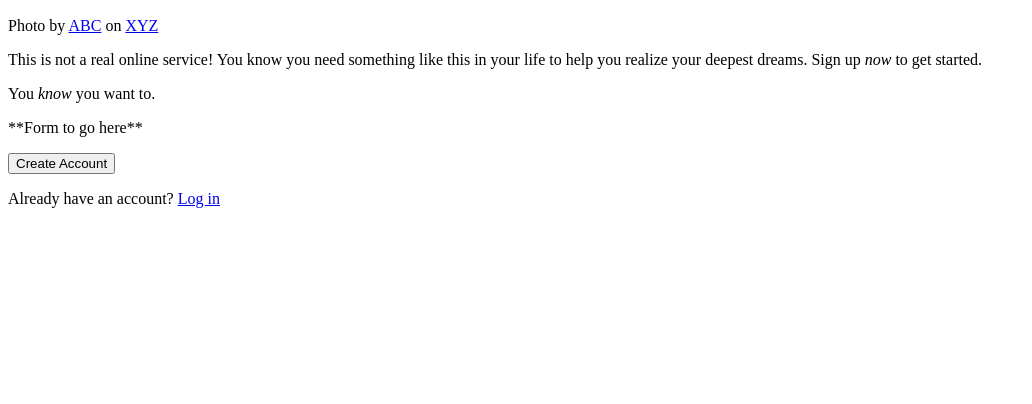
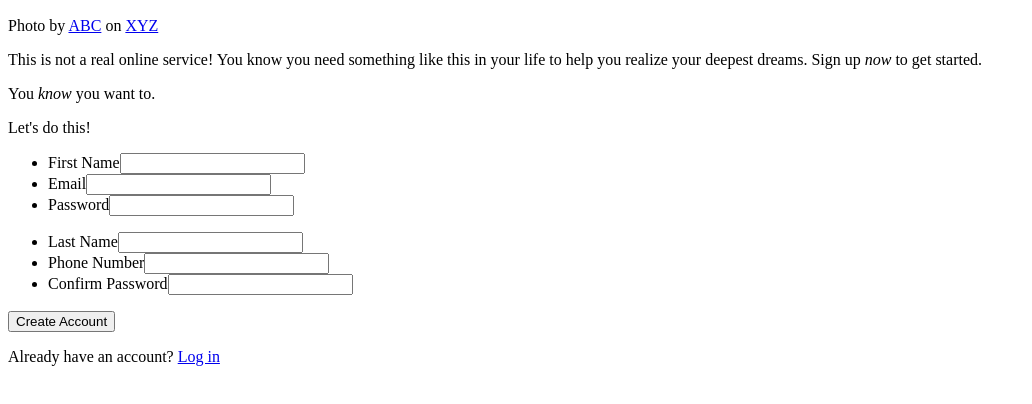
Before and after one commit to laurencecnerual/odin-sign-up-form, a plain HTML site: page index.html in a window 1280 px wide. Shown: the part 76-480 px from the top of the page, without its empty margins (0-1032 px from the left). Drawn offline with Linux system fonts and the light colour scheme.

Commit message:
Populates Form

```diff
--- a/index.html
+++ b/index.html
@@ -17,20 +17,35 @@
         </footer>
     </aside>
     <main>
+        <form action="">
             <section class="top">
                 <p>This is not a real online service! You know you need something like this in your life to help you realize your deepest dreams. Sign up <em>now</em> to get started.</p>
                 <p>You <em>know</em> you want to.</p>
             </section>
             <section class="mid">
-            <form action="">
-                <p>**Form to go here**</p>
-            </form>
+                <p>Let's do this!</p>
+                <div class="fields">
+                    <div class="left">
+                        <ul>
+                            <li><label>First Name<input type="text" name="first_name"/></label></li>
+                            <li><label>Email<input type="email" name="email"/></label></li>
+                            <li><label>Password<input type="password" name="password"/></label></li>
+                        </ul>
+                    </div>
+                    <div class="right">
+                        <ul>
+                            <li><label>Last Name<input type="text" name="last_name"/></label></li>
+                            <li><label>Phone Number<input type="tel" name="phone"/></label></li>
+                            <li><label>Confirm Password<input type="password" name="confirm_password"/></label></li>
+                        </ul>
+                    </div>
+                </div>
             </section>
             <section class="bot">
-            <button type="button">Create Account</button>
+                <button>Create Account</button>
                 <p>Already have an account? <a href="#">Log in</a></p>
             </section>
-
+        </form>
     </main>
 </body>
 </html>
```
Lines whose indentation alone changed are shown as unchanged.
